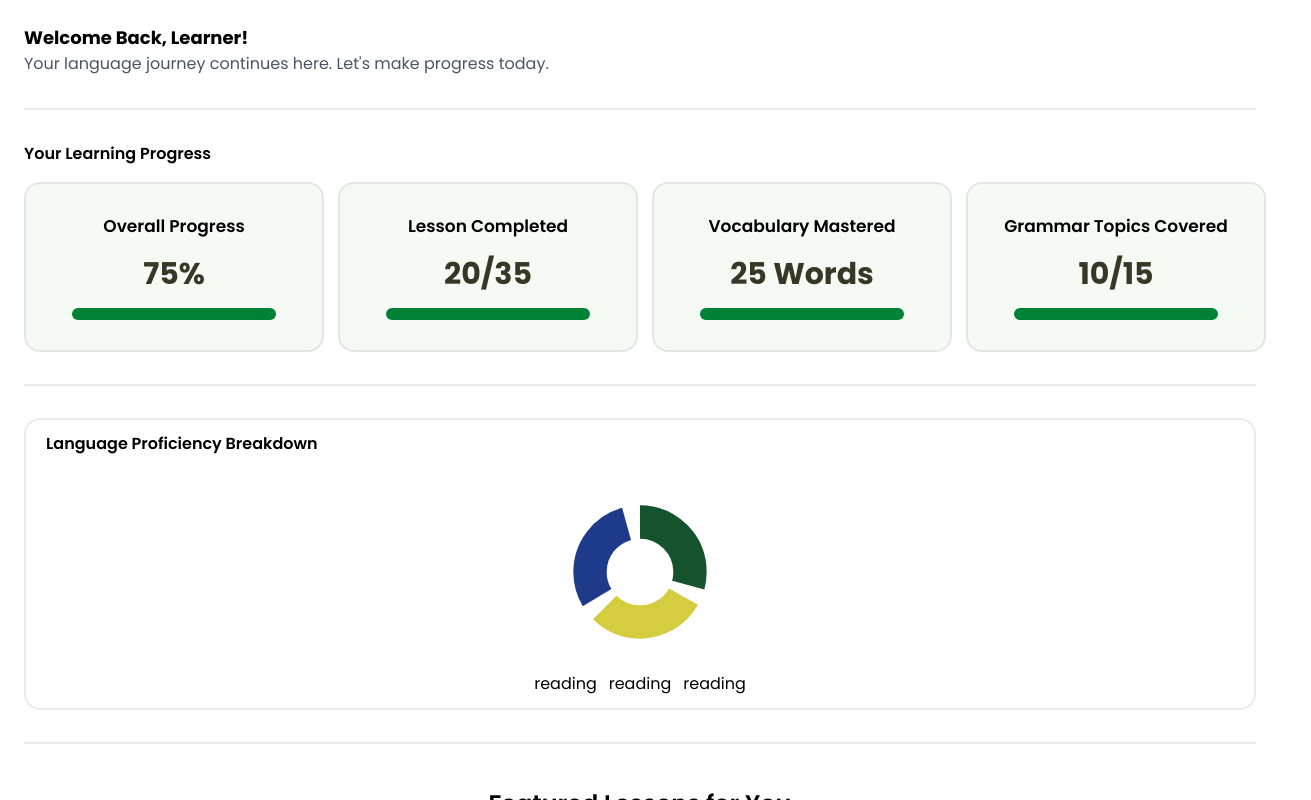
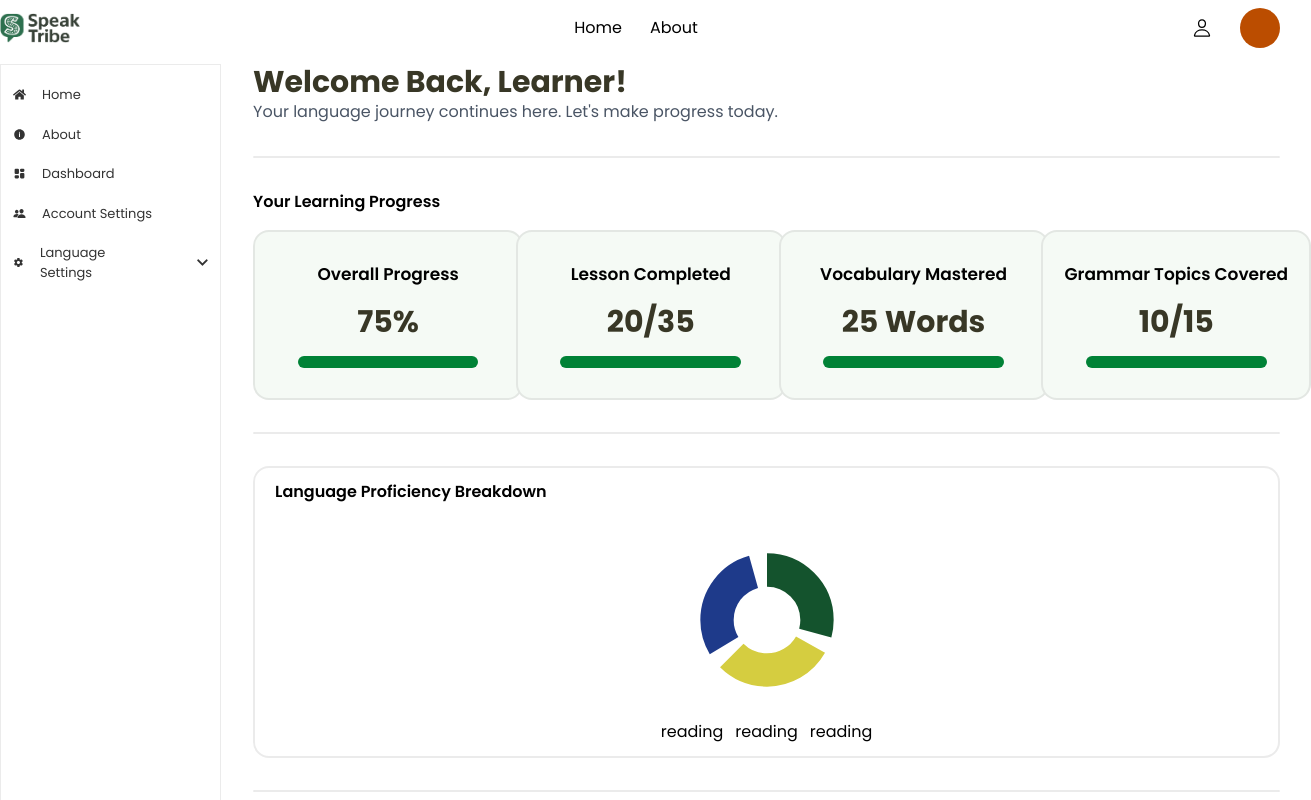
Before and after one commit to SpeakTribe-2-0/speaktribe-frontend, a React (Vite) app: page / in a window 1280 px wide. Shown: the top 800 px of the page, 1311 px wide, since content can reach past the window. Built offline with nearby package versions, Linux system fonts and the light colour scheme.

Commit message:
working on sidebar

```diff
--- a/src/App.jsx
+++ b/src/App.jsx
@@ -2,10 +2,12 @@ import React from 'react'
 import LoginPage from './pages/user/loginPage'
 import SignupPage from './pages/user/SignupPage'
 import Dashboard from './pages/site/Dashboard'
+import Navbar from './components/Navbar'
 
 const App = () => {
   return (
     <div>
+      <Navbar />
       <Dashboard />
     </div>
   )
--- /dev/null
+++ b/src/components/Navbar.jsx
@@ -0,0 +1,23 @@
+import React from 'react'
+import { IoPersonOutline } from "react-icons/io5";
+import logo from '../assets/speakTribe-logo.png'
+
+const Navbar = () => {
+  return (
+    <div className=' flex justify-between items-center width pb-4 pt-2'>
+      <div>
+        <img src={logo} alt="" className='w-[80px]'/>
+      </div>
+      <div className=' flex justify-center items-center gap-7'>
+        <p>Home</p>
+        <p>About</p>
+      </div>
+      <div className=' flex justify-center items-center gap-7'>
+<IoPersonOutline size={20}/>
+<div className=' rounded-full w-[40px] h-[40px] bg-amber-700'></div>
+      </div>
+    </div>
+  )
+}
+
+export default Navbar
--- /dev/null
+++ b/src/components/SideBar.jsx
@@ -0,0 +1,39 @@
+import React from 'react'
+import { FaHome } from "react-icons/fa";
+import { IoIosInformationCircle } from "react-icons/io";
+import { TbLayoutDashboardFilled } from "react-icons/tb";
+import { IoPeople } from "react-icons/io5";
+import { IoMdSettings } from "react-icons/io";
+import { FaChevronDown } from "react-icons/fa";
+
+const SideBar = () => {
+  return (
+    <div className=' max-w-[300px] border-[#9d9d9d33] border-1 py-5 px-3'>
+      <div className=' text-[#333] flex flex-col gap-5 text-[13px]'>
+        <div className='flex justify-start items-center gap-4'>
+          <FaHome />
+          Home
+        </div>
+        <div className='flex justify-start items-center gap-4'>
+          <IoIosInformationCircle />
+          About
+        </div>
+        <div className='flex justify-start items-center gap-4'>
+          <TbLayoutDashboardFilled />
+          Dashboard
+        </div>
+        <div className='flex justify-start items-center gap-4'>
+          <IoPeople />
+          Account Settings
+        </div>
+        <div className='flex justify-start items-center gap-4'>
+          <IoMdSettings />
+          Language Settings
+          <FaChevronDown className=' ml-10'/>
+        </div>
+      </div>
+    </div>
+  )
+}
+
+export default SideBar
--- a/src/pages/site/Dashboard.jsx
+++ b/src/pages/site/Dashboard.jsx
@@ -1,6 +1,8 @@
 import React from "react";
 import { VscDebugStart } from "react-icons/vsc";
 import abstract from '../../assets/abstract-removebg-preview.png'
+import SideBar from "../../components/SideBar";
+
 
 const Dashboard = () => {
   const learningProgress = [
@@ -26,10 +28,12 @@ const Dashboard = () => {
   const radius = 12; // smaller radius to make space for thick stroke
   const strokeWidth = 8; // thickness of the donut
   return (
-    <div className="p-6 width">
+    <div className=" flex gap-8 width ">
+      <SideBar />
+    <div className="">
       {/* Welcome Section */}
       <div>
-        <p className="text-lg font-bold">Welcome Back, Learner!</p>
+        <p className="text-3xl font-bold text-[#383726]">Welcome Back, Learner!</p>
         <p className="text-gray-600">
           Your language journey continues here. Let's make progress today.
         </p>
@@ -44,7 +48,7 @@ const Dashboard = () => {
           {learningProgress.map((data, index) => (
             <div
               key={index}
-              className="w-[300px] h-[170px] rounded-2xl bg-[#F5FAF5] border-[#9d9d9d33] border-2 px-5 py-2 flex flex-col items-center justify-center gap-4"
+              className="w-[270px] h-[170px] rounded-2xl bg-[#F5FAF5] border-[#9d9d9d33] border-2 px-5 py-2 flex flex-col items-center justify-center gap-4"
             >
               <p className="font-semibold text-[17px]">{data.text}</p>
               <p className="font-bold text-3xl text-[#383726]">{data.num}</p>
@@ -128,6 +132,7 @@ const Dashboard = () => {
             </div>
           </div>
       </div>
+      </div>
     </div>
   );
 };
```
